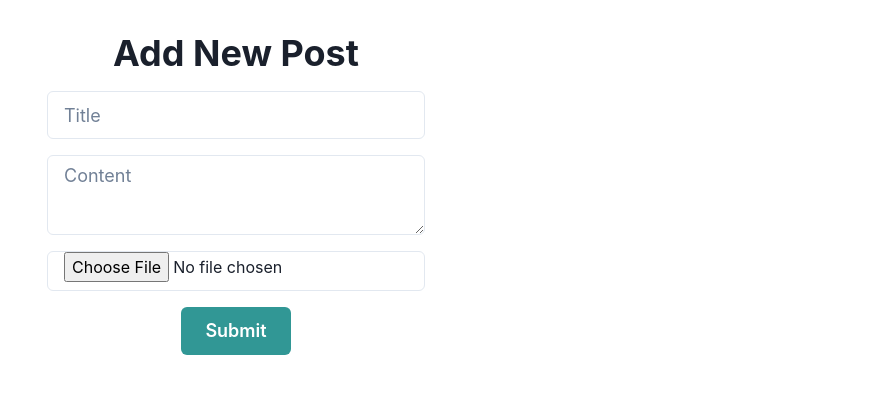
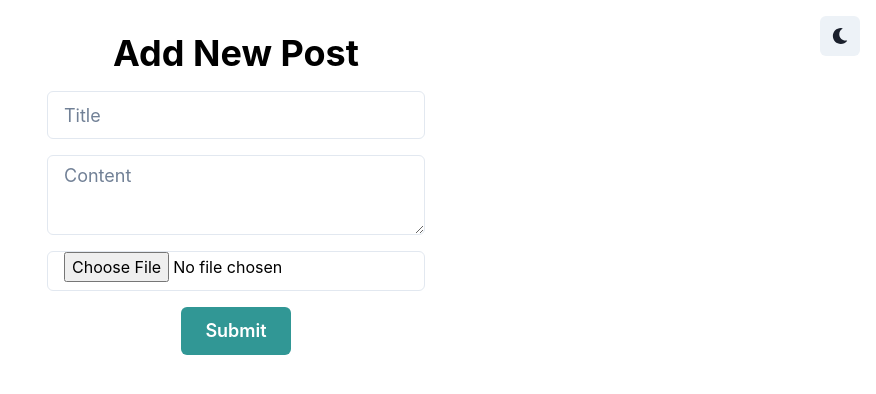
Before and after one commit to GPT-Engineer-App-Dev/vibrant-journal, a React (Vite) app: page /add-post in a window 1280 px wide. Shown: the top 394 px of the page, without its empty margins (404-1280 px from the left). Built offline with nearby package versions, Linux system fonts and the light colour scheme.

Commit message:
Implement dark mode feature with a toggle switch for the personal blog website.

```diff
--- a/src/App.jsx
+++ b/src/App.jsx
@@ -1,10 +1,12 @@
 import { Route, BrowserRouter as Router, Routes } from "react-router-dom";
+import ColorModeSwitcher from "./components/ColorModeSwitcher";
 import Index from "./pages/Index.jsx";
 import AddPost from "./pages/AddPost.jsx";
 
 function App() {
   return (
     <Router>
+      <ColorModeSwitcher />
       <Routes>
         <Route exact path="/" element={<Index />} />
       <Route path="/add-post" element={<AddPost />} />
--- /dev/null
+++ b/src/components/ColorModeSwitcher.jsx
@@ -0,0 +1,19 @@
+import { IconButton, useColorMode } from "@chakra-ui/react";
+import { FaMoon, FaSun } from "react-icons/fa";
+
+const ColorModeSwitcher = () => {
+  const { colorMode, toggleColorMode } = useColorMode();
+
+  return (
+    <IconButton
+      aria-label="Toggle dark mode"
+      icon={colorMode === "light" ? <FaMoon /> : <FaSun />}
+      onClick={toggleColorMode}
+      position="fixed"
+      top="1rem"
+      right="1rem"
+    />
+  );
+};
+
+export default ColorModeSwitcher;
--- a/src/main.jsx
+++ b/src/main.jsx
@@ -1,7 +1,7 @@
 import React from "react";
 import ReactDOM from "react-dom/client";
 import App from "./App.jsx";
-import { ChakraProvider, extendTheme } from "@chakra-ui/react";
+import { ChakraProvider, extendTheme, CSSReset, useColorMode } from "@chakra-ui/react";
 
 const colors = {
   brand: {
@@ -11,11 +11,17 @@ const colors = {
   },
 };
 
-const theme = extendTheme({ colors });
+const config = {
+  initialColorMode: "light",
+  useSystemColorMode: false,
+};
+
+const theme = extendTheme({ colors, config });
 
 ReactDOM.createRoot(document.getElementById("root")).render(
   <React.StrictMode>
     <ChakraProvider theme={theme}>
+      <CSSReset />
       <App />
     </ChakraProvider>
   </React.StrictMode>
--- a/src/pages/AddPost.jsx
+++ b/src/pages/AddPost.jsx
@@ -1,5 +1,5 @@
 import { useState } from "react";
-import { Container, Heading, VStack, Input, Textarea, Button, Image, useToast } from "@chakra-ui/react";
+import { Container, Heading, VStack, Input, Textarea, Button, Image, useToast, useColorModeValue } from "@chakra-ui/react";
 import { useNavigate } from "react-router-dom";
 
 const AddPost = () => {
@@ -34,7 +34,13 @@ const AddPost = () => {
   };
 
   return (
-    <Container centerContent maxW="container.md" py={8}>
+    <Container
+      centerContent
+      maxW="container.md"
+      py={8}
+      bg={useColorModeValue("white", "gray.800")}
+      color={useColorModeValue("black", "white")}
+    >
       <VStack spacing={4} as="form" onSubmit={handleSubmit}>
         <Heading as="h1" size="xl">Add New Post</Heading>
         <Input
--- a/src/pages/Index.jsx
+++ b/src/pages/Index.jsx
@@ -1,9 +1,19 @@
-import { Container, Text, VStack, Heading, Box, Image, Link } from "@chakra-ui/react";
+import { Container, Text, VStack, Heading, Box, Image, Link, useColorModeValue } from "@chakra-ui/react";
 import { Link as RouterLink } from "react-router-dom";
 
 const Index = () => {
   return (
-    <Container centerContent maxW="container.md" height="100vh" display="flex" flexDirection="column" justifyContent="center" alignItems="center">
+    <Container
+      centerContent
+      maxW="container.md"
+      height="100vh"
+      display="flex"
+      flexDirection="column"
+      justifyContent="center"
+      alignItems="center"
+      bg={useColorModeValue("white", "gray.800")}
+      color={useColorModeValue("black", "white")}
+    >
       <VStack spacing={4}>
         <Heading as="h1" size="2xl">Welcome to My Personal Blog</Heading>
         <Box boxSize="sm">
```
